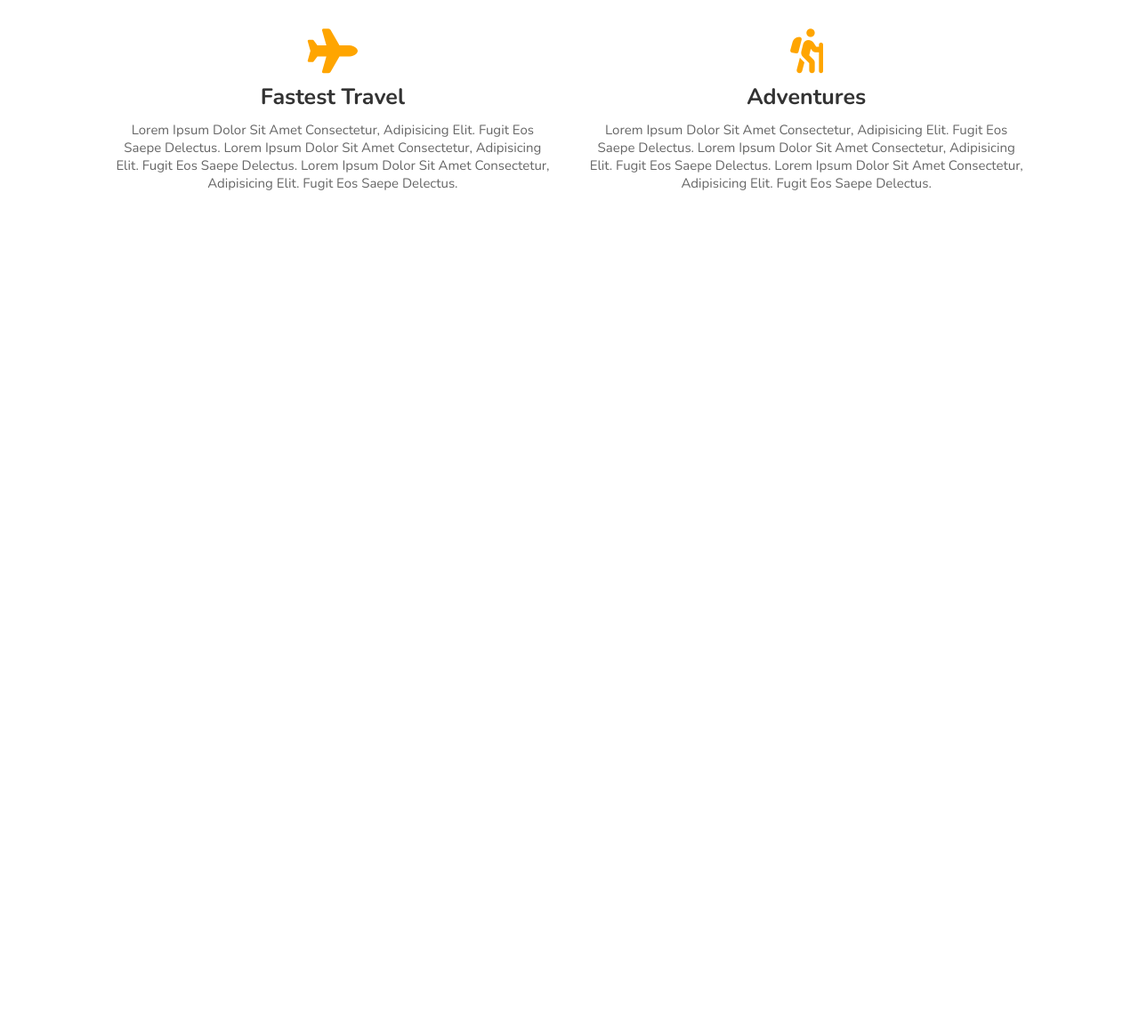
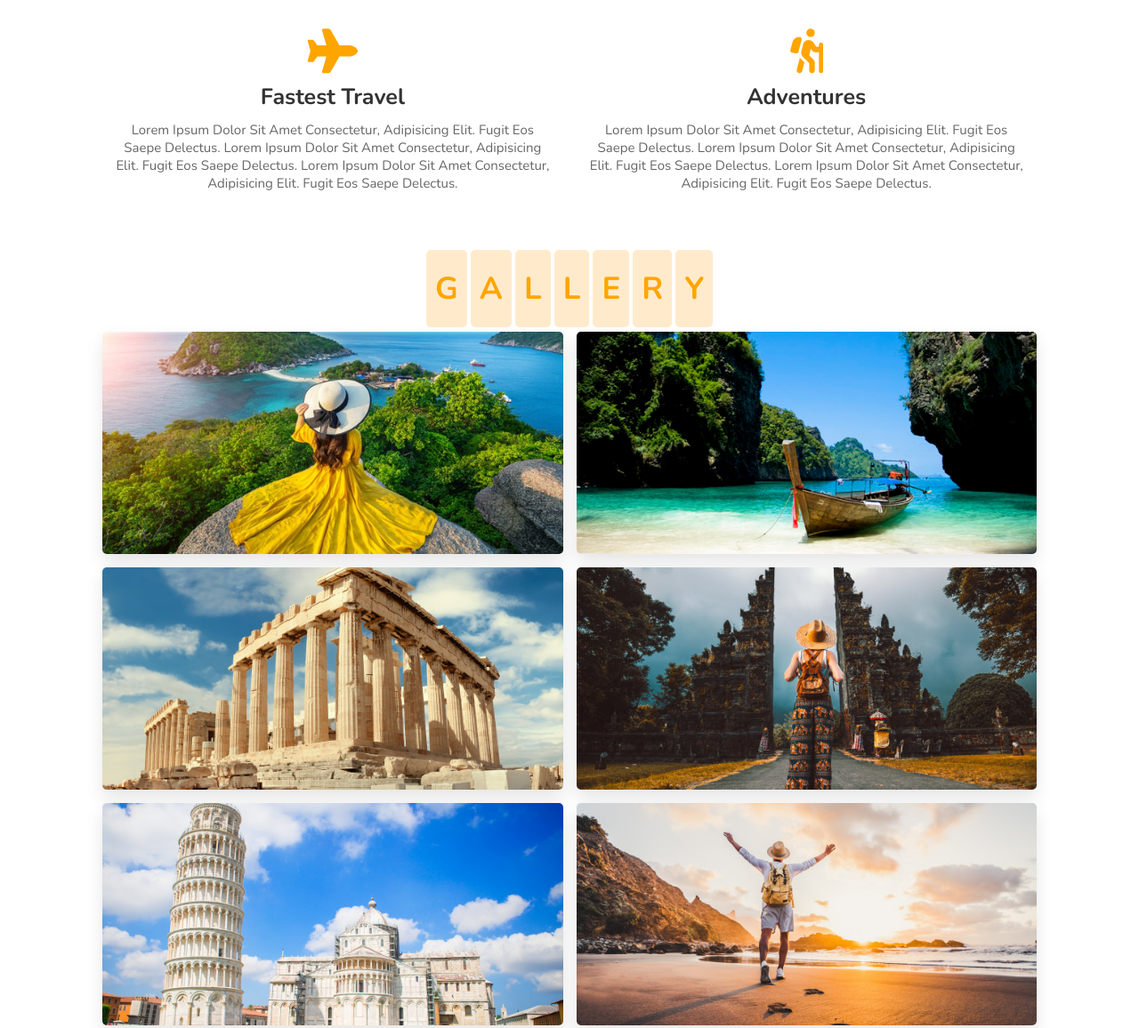
Before and after one commit to Lulu-Soso/Responsive-hotel-booking-HTML-CSS-javaScript, a plain HTML site: page index.html in a window 1280 px wide. Shown: the part 3720-4876 px from the top of the page at 89% size. Before the commit the page ends 3976 px from the top, so only its background shows below. Drawn offline with nearby package versions, Linux system fonts and the light colour scheme.

Commit message:
created Gallery section

```diff
--- a/index.html
+++ b/index.html
@@ -306,6 +306,95 @@
     </section>
     <!-- Services section ends -->
 
+    <!-- Gallery section starts -->
+    <section class="gallery" id="gallery">
+        <h1 class="heading">
+            <span>g</span>
+            <span>a</span>
+            <span>l</span>
+            <span>l</span>
+            <span>e</span>
+            <span>r</span>
+            <span>y</span>
+        </h1>
+
+        <div class="box-container">
+            <div class="box">
+                <img src="img/g-1.jpg" alt="">
+                <div class="content">
+                    <h3>Amazing places</h3>
+                    <p>Lorem ipsum dolor sit amet consectetur, adipisicing elit. Soluta animi earum ratione?</p>
+                    <a href="#" class="btn">see more</a>
+                </div>
+            </div>
+            <div class="box">
+                <img src="img/g-2.jpg" alt="">
+                <div class="content">
+                    <h3>Amazing places</h3>
+                    <p>Lorem ipsum dolor sit amet consectetur, adipisicing elit. Soluta animi earum ratione?</p>
+                    <a href="#" class="btn">see more</a>
+                </div>
+            </div>
+            <div class="box">
+                <img src="img/g-3.jpg" alt="">
+                <div class="content">
+                    <h3>Amazing places</h3>
+                    <p>Lorem ipsum dolor sit amet consectetur, adipisicing elit. Soluta animi earum ratione?</p>
+                    <a href="#" class="btn">see more</a>
+                </div>
+            </div>
+            <div class="box">
+                <img src="img/g-4.jpg" alt="">
+                <div class="content">
+                    <h3>Amazing places</h3>
+                    <p>Lorem ipsum dolor sit amet consectetur, adipisicing elit. Soluta animi earum ratione?</p>
+                    <a href="#" class="btn">see more</a>
+                </div>
+            </div>
+            <div class="box">
+                <img src="img/g-5.jpg" alt="">
+                <div class="content">
+                    <h3>Amazing places</h3>
+                    <p>Lorem ipsum dolor sit amet consectetur, adipisicing elit. Soluta animi earum ratione?</p>
+                    <a href="#" class="btn">see more</a>
+                </div>
+            </div>
+            <div class="box">
+                <img src="img/g-6.jpg" alt="">
+                <div class="content">
+                    <h3>Amazing places</h3>
+                    <p>Lorem ipsum dolor sit amet consectetur, adipisicing elit. Soluta animi earum ratione?</p>
+                    <a href="#" class="btn">see more</a>
+                </div>
+            </div>
+            <div class="box">
+                <img src="img/g-7.jpg" alt="">
+                <div class="content">
+                    <h3>Amazing places</h3>
+                    <p>Lorem ipsum dolor sit amet consectetur, adipisicing elit. Soluta animi earum ratione?</p>
+                    <a href="#" class="btn">see more</a>
+                </div>
+            </div>
+            <div class="box">
+                <img src="img/g-8.jpg" alt="">
+                <div class="content">
+                    <h3>Amazing places</h3>
+                    <p>Lorem ipsum dolor sit amet consectetur, adipisicing elit. Soluta animi earum ratione?</p>
+                    <a href="#" class="btn">see more</a>
+                </div>
+            </div>
+            <div class="box">
+                <img src="img/g-9.jpg" alt="">
+                <div class="content">
+                    <h3>Amazing places</h3>
+                    <p>Lorem ipsum dolor sit amet consectetur, adipisicing elit. Soluta animi earum ratione?</p>
+                    <a href="#" class="btn">see more</a>
+                </div>
+            </div>
+        </div>
+    </section>
+    <!-- Gallery section ends -->
+
 
 
 
--- a/style.css
+++ b/style.css
@@ -55,6 +55,8 @@ section {
   background: rgba(255, 165, 0, 0.2);
   color: var(--orange);
 }
+
+/**************************************** Header ****************************************/
 header {
   position: fixed;
   top: 0;
@@ -126,6 +128,9 @@ header .search-bar-container label {
 header .search-bar-container label:hover {
   color: var(--orange);
 }
+/**************************************** Header End ****************************************/
+
+/**************************************** Login ****************************************/
 .login-form-container {
   position: fixed;
   top: -120%;
@@ -206,7 +211,9 @@ header .search-bar-container label:hover {
   cursor: pointer;
   display: none;
 }
+/**************************************** Login End ****************************************/
 
+/**************************************** Home ****************************************/
 .home {
   min-height: 100vh;
   display: flex;
@@ -258,6 +265,9 @@ header .search-bar-container label:hover {
 .home .controls .vid-btn.active {
   background: var(--orange);
 }
+/**************************************** Home End ****************************************/
+
+/**************************************** Book ****************************************/
 .book .row {
   display: flex;
   flex-wrap: wrap;
@@ -290,48 +300,9 @@ header .search-bar-container label:hover {
   padding: 1rem 0;
   color: #666;
 }
+/**************************************** Book End ****************************************/
 
-/***** media queries *****/
-@media (max-width: 1200px) {
-  html {
-    font-size: 55%;
-  }
-}
-
-@media (max-width: 991px) {
-  header {
-    padding: 2rem;
-  }
-  section {
-    padding: 2rem;
-  }
-}
-
-@media (max-width: 768px) {
-  #menu-bar {
-    display: initial;
-  }
-  header .navbar {
-    position: absolute;
-    top: 100%;
-    right: 0;
-    left: 0;
-    background: #333;
-    border-top: 0.1rem solid rgba(255, 255, 255, 0.2);
-    padding: 1rem 2rem;
-    clip-path: polygon(0 0, 100% 0, 100% 0, 0 0);
-  }
-  header .navbar.active {
-    clip-path: polygon(0 0, 100% 0, 100% 100%, 0 100%);
-  }
-  header .navbar a {
-    display: block;
-    border-radius: 0.5rem;
-    padding: 1.5rem;
-    margin: 1.5rem 0;
-    background: #222;
-  }
-}
+/**************************************** Packages ****************************************/
 .packages .box-container {
   display: flex;
   flex-wrap: wrap;
@@ -377,8 +348,9 @@ header .search-bar-container label:hover {
  font-size: 1.5rem;
  text-decoration: line-through;
 }
+/**************************************** Packages End ****************************************/
 
-/********** services **********/
+/**************************************** Services ****************************************/
 .services .box-container {
   display: flex;
   flex-wrap: wrap;
@@ -407,11 +379,93 @@ header .search-bar-container label:hover {
 .services .box-container .box:hover {
   box-shadow: 0 1rem 2rem rgba(0, 0, 0, 0.2);
 }
+/**************************************** Services End ****************************************/
 
+/**************************************** Gallery ****************************************/
+.gallery .box-container {
+  display: flex;
+  flex-wrap: wrap;
+  gap: 1.5rem;
+}
+.gallery .box-container .box {
+  overflow: hidden;
+  box-shadow: 0 1rem 2rem rgba(0, 0, 0, 0.1);
+  border-radius: 0.5rem;
+  flex: 1 1 45rem;
+  height: 25rem;
+  position: relative;
+}
+.gallery .box-container .box img{
+  height: 100%;
+  width: 100%;
+  object-fit: cover;
+}
+.gallery .box-container .box .content{
+  position: absolute;
+  top: -100%;
+  left: 0;
+  height: 100%;
+  width: 100%;
+  text-align: center;
+  background: rgba(0, 0, 0, 0.7);
+  padding: 2rem;
+  padding-top: 5rem;
+}
+.gallery .box-container .box:hover .content{
+  top: 0;
+}
+.gallery .box-container .box .content h3{
+  font-size: 2.5rem;
+  color: var(--orange);
+}
+.gallery .box-container .box .content p{
+  font-size: 1.5rem;
+  color: #eee;
+  padding: 0.5rem 0;
+}
+/**************************************** Gallery End ****************************************/
 
+/**************************************** Media Queries ****************************************/
+@media (max-width: 1200px) {
+  html {
+    font-size: 55%;
+  }
+}
 
+@media (max-width: 991px) {
+  header {
+    padding: 2rem;
+  }
+  section {
+    padding: 2rem;
+  }
+}
 
-
+@media (max-width: 768px) {
+  #menu-bar {
+    display: initial;
+  }
+  header .navbar {
+    position: absolute;
+    top: 100%;
+    right: 0;
+    left: 0;
+    background: #333;
+    border-top: 0.1rem solid rgba(255, 255, 255, 0.2);
+    padding: 1rem 2rem;
+    clip-path: polygon(0 0, 100% 0, 100% 0, 0 0);
+  }
+  header .navbar.active {
+    clip-path: polygon(0 0, 100% 0, 100% 100%, 0 100%);
+  }
+  header .navbar a {
+    display: block;
+    border-radius: 0.5rem;
+    padding: 1.5rem;
+    margin: 1.5rem 0;
+    background: #222;
+  }
+}
 
 @media (max-width: 450px) {
   html {
```
Also changed, not shown: img/g-1.jpg (added), img/g-2.jpg (added), img/g-3.jpg (added), img/g-4.jpg (added), img/g-5.jpg (added), img/g-6.jpg (added), img/g-7.jpg (added), img/g-8.jpg (added), img/g-9.jpg (added), img/pic1.png (added).
